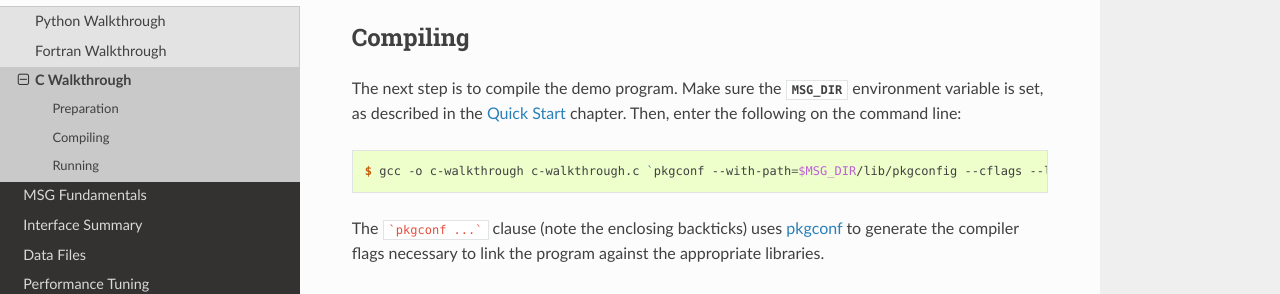
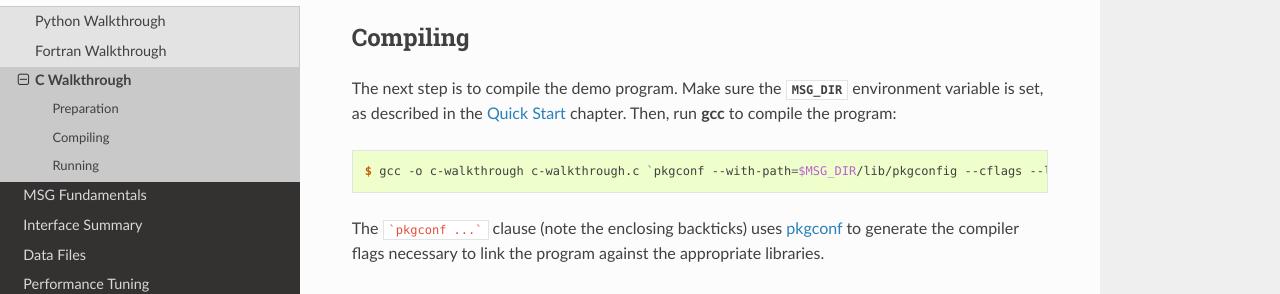
Before and after one commit to rhdtownsend/msg, a Sphinx documentation site: the page built from docs/source/user-guide/walkthroughs/c-walkthrough.rst, in a window 1280 px wide and 900 px high, scrolled down 507 px. Shown: the part 154-448 px from the top of the window. Built offline with Sphinx 7.4.7 and the Read the Docs theme 3.1.0, drawn with Linux system fonts in a browser that asks for light colours.

Commit message:
Doc tweak

```diff
--- a/docs/source/user-guide/walkthroughs/c-walkthrough.rst
+++ b/docs/source/user-guide/walkthroughs/c-walkthrough.rst
@@ -35,7 +35,8 @@ Compiling
 
 The next step is to compile the demo program. Make sure the
 :envvar:`MSG_DIR` environment variable is set, as described in the
-:ref:`quick-start` chapter. Then, enter the following on the command line:
+:ref:`quick-start` chapter. Then, run :command:`gcc` to compile the
+program:
 
 .. code-block:: console
 
```
Also changed, not shown: 2 other files.
